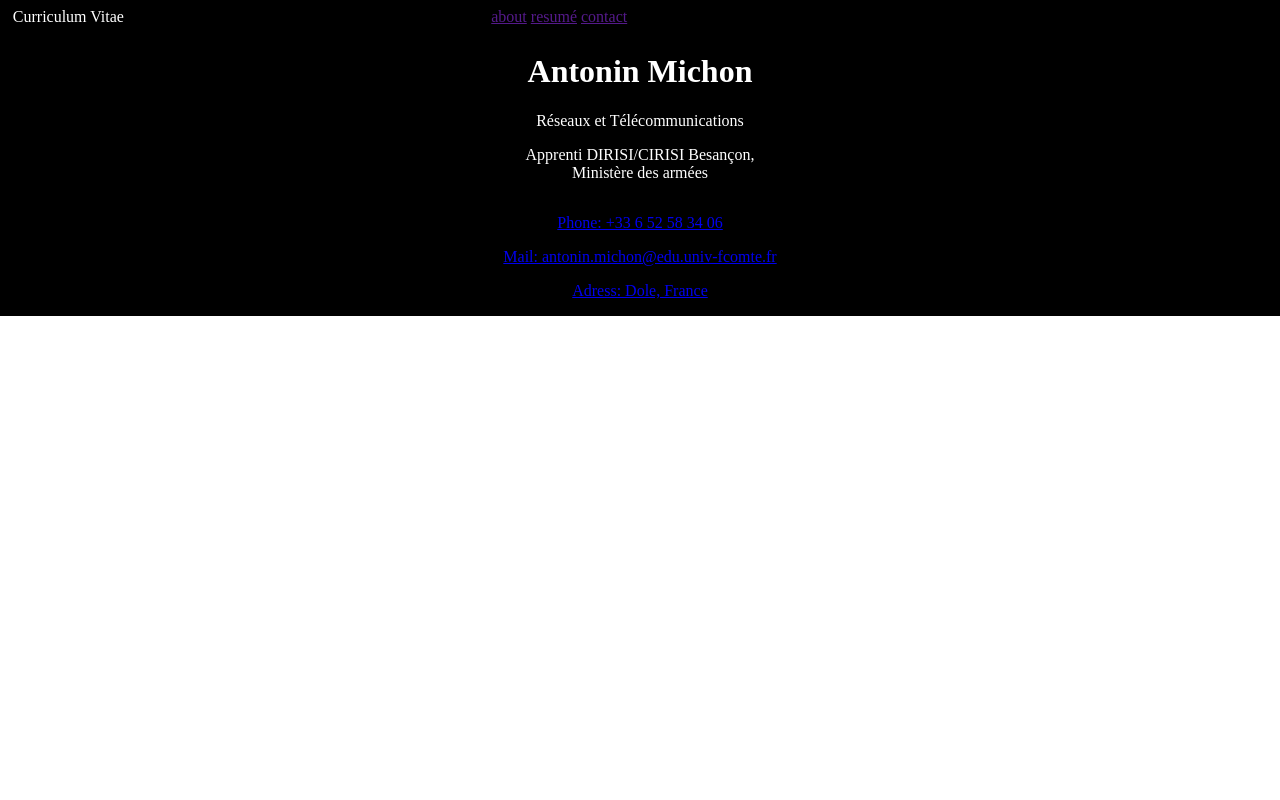
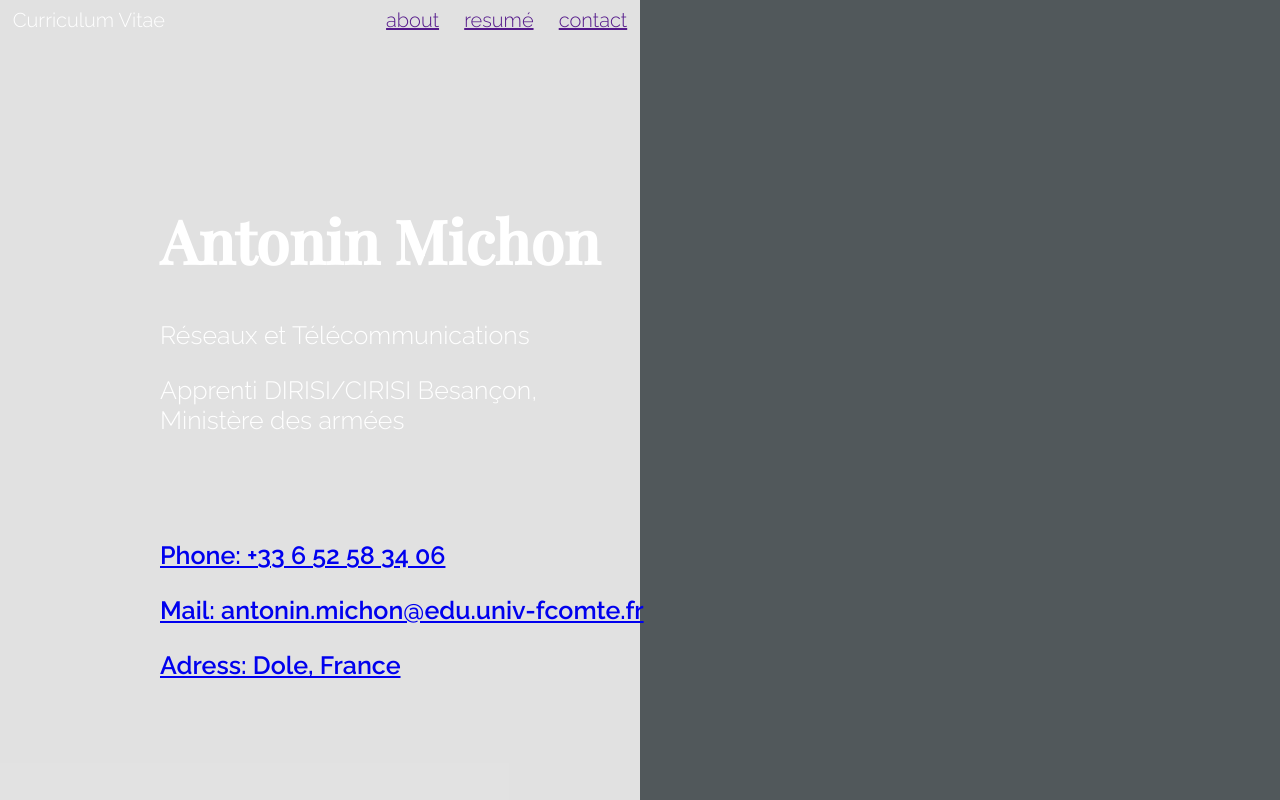
Before and after one commit to HookSandeer/presentation, a plain HTML site: page index.html in a window 1280 px wide. Drawn offline with nearby package versions, Linux system fonts and the light colour scheme.

Commit message:
Update Style

```diff
--- a/style/style.css
+++ b/style/style.css
@@ -1,11 +1,21 @@
 /* CSS FILE, By Hooksandeer */
+
+@import url('https://fonts.googleapis.com/css2?family=Raleway:wght@200;300;600&display=swap');
+@import url('https://fonts.googleapis.com/css2?family=Playfair+Display:wght@500&display=swap');
+
+:root {
+    --police: 'Raleway', sans-serif;
+    --police2: 'Playfair Display', serif;
+}
+
 
 body {
     margin: 0;
     padding: 0;
+    font-family: var(--police);
 }
 
-.parent {
+.main {
     display: grid;
     grid-template-columns: repeat(2, 1fr);
     grid-template-rows: 1fr;
@@ -16,32 +26,56 @@ body {
 
 .leftPanel {
     grid-area: 1 / 1 / 2 / 2;
-    background-color: black;
+    background-color: #22222222;
     color: white;
-    text-align: center;
-    align-items: center;
-    display: flex;
-    flex-direction: column;
-    justify-content: center;
 }
 
 .topBar {
     position: absolute;
     top: 1%;
     left: 1%;
+    font-size: 20px;
 }
 
 .intraLink {
     position: absolute;
     top: 1%;
     right: 51%;
+    font-size: 20px;
+    word-spacing: 20px;
 }
 
-.text {
-    text-align: center;
-    color: red;
-    width: 30%;
-    margin: 0 auto;
+#titleText {
+    font-size: 60px;
+    font-weight: bold;
+    font-family: var(--police2);
+}
+
+.text-title {
+    position: relative;
+    top: 20%;
+    left: 25%;
+    width: auto;
+    font-weight: 300;
+    font-size: 25px;
+}
+
+.contact {
+    position: relative;
+    top: 30%;
+    left: 25%;
+    width: auto;
+    font-weight: 300;
+    font-size: 25px;
+}
+
+#contact-id {
+    font-weight: bold;
+    font-size: 25px;
+    transition: all 0.2s;
+}
+#contact-id:hover {
+    font-size: 30px;
 }
 
 .rightPanel {
```
